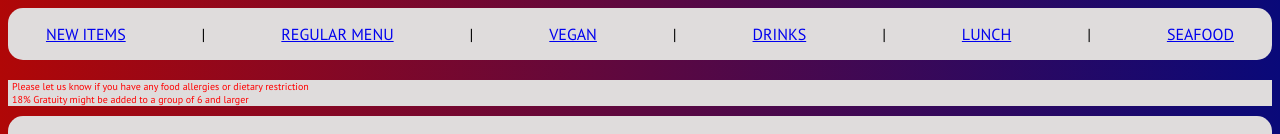
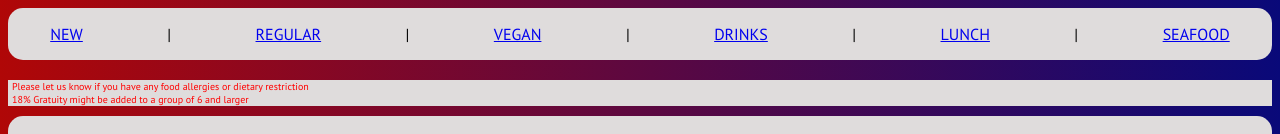
Before and after one commit to NutJaroensri/EATBKKMENU, a plain HTML site: page newItemsMenu.html in a window 1280 px wide. Shown: the top 134 px of the page. Drawn offline with Linux system fonts and the light colour scheme.

Commit message:
Add files via upload

```diff
--- a/newItemsMenu.html
+++ b/newItemsMenu.html
@@ -12,9 +12,9 @@
 <header>
   <nav>
     <ul id="nav-items">
-      <li><a href="newItemsMenu.html">NEW ITEMS</a></li>
+      <li><a href="newItemsMenu.html">NEW</a></li>
       <li>|</li>
-      <li><a href="regularMenu.html">REGULAR MENU</a></li>
+      <li><a href="regularMenu.html">REGULAR</a></li>
       <li>|</li>
       <li><a href="veganMenu.html">VEGAN</a></li>
       <li>|</li>
```
Also changed, not shown: drinksMenu.html (+1 -1 lines), index.html (+1 -1 lines), lunchMenu.html (+1 -1 lines), regularMenu.html (+1 -1 lines), seafoodMenu.html (+1 -1 lines), veganMenu.html (+1 -1 lines).
